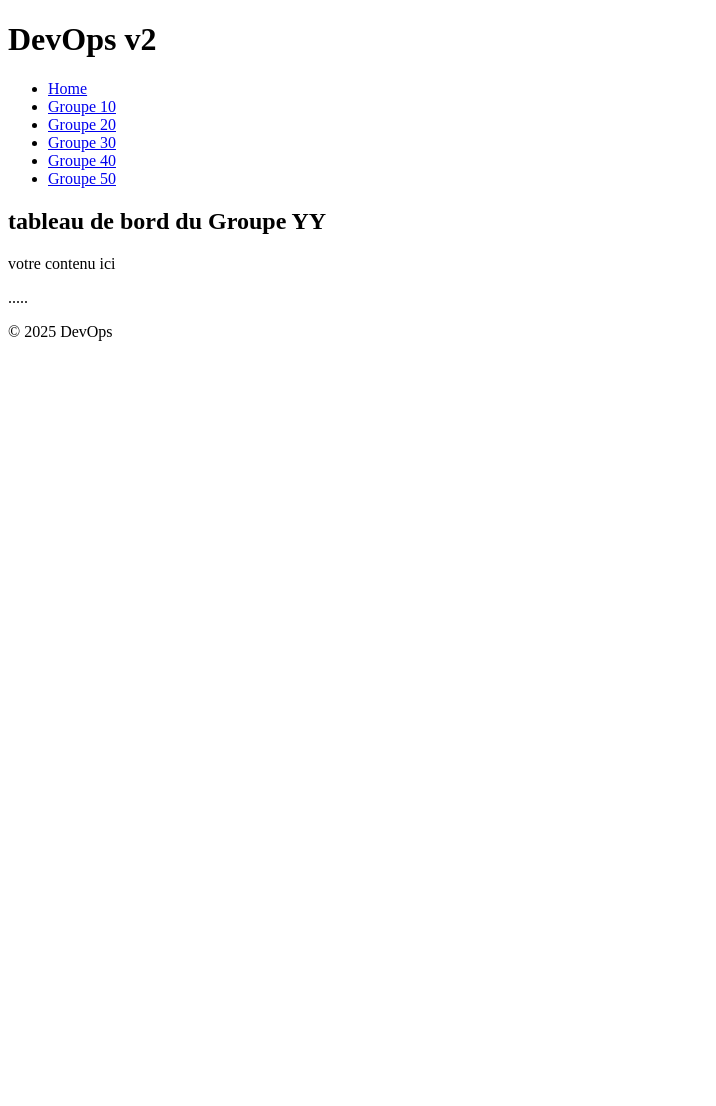
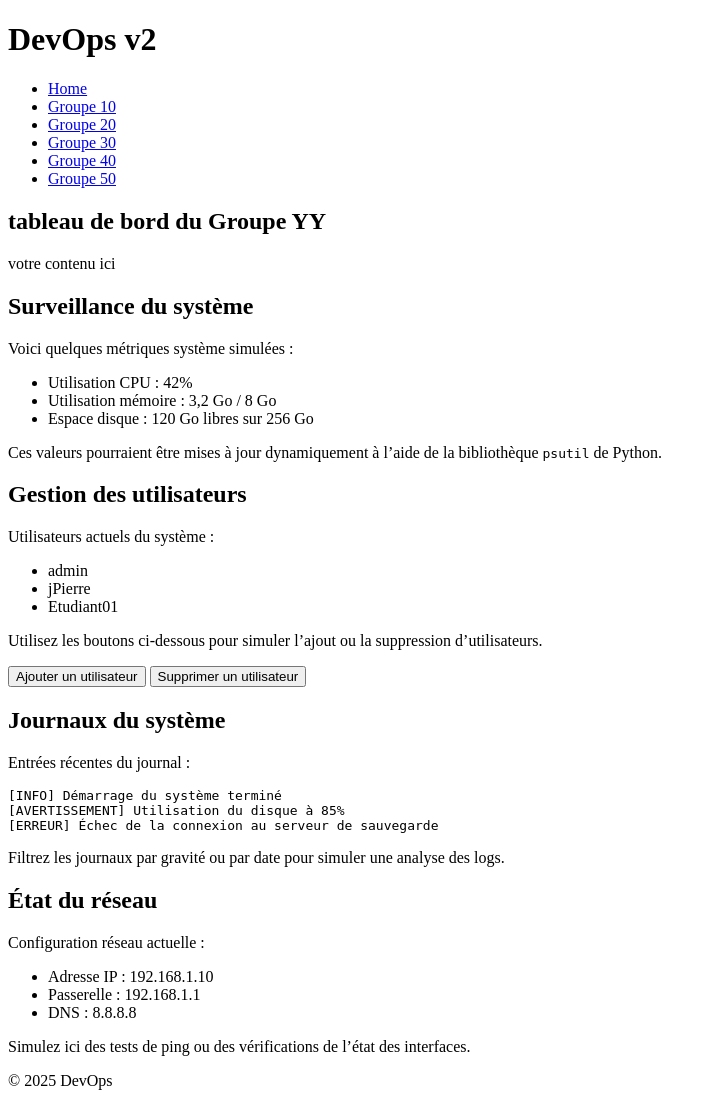
Before and after one commit to nooky77/devops-ci-cd-lab, a Flask app: page /groupe40 in a window 1280 px wide. Shown: the whole page, without its empty margins (0-716 px from the left). Before the commit the page ends 341 px from the top, so only its background shows below. Run offline with Flask 3, Linux system fonts and the light colour scheme.

Commit message:
Update groupe40.html
Petit less

```diff
--- a/templates/groupe40.html
+++ b/templates/groupe40.html
@@ -7,7 +7,41 @@
 
 <p>votre contenu ici</p>
 
-<p>.....</p>
+<h2>Surveillance du système</h2>
+<p>Voici quelques métriques système simulées :</p>
+<ul>
+  <li>Utilisation CPU : 42%</li>
+  <li>Utilisation mémoire : 3,2 Go / 8 Go</li>
+  <li>Espace disque : 120 Go libres sur 256 Go</li>
+</ul>
+<p>Ces valeurs pourraient être mises à jour dynamiquement à l’aide de la bibliothèque <code>psutil</code> de Python.</p>
+<h2>Gestion des utilisateurs</h2>
+<p>Utilisateurs actuels du système :</p>
+<ul>
+  <li>admin</li>
+  <li>jPierre</li>
+  <li>Etudiant01</li>
+</ul>
+<p>Utilisez les boutons ci-dessous pour simuler l’ajout ou la suppression d’utilisateurs.</p>
+<button>Ajouter un utilisateur</button>
+<button>Supprimer un utilisateur</button>
+<h2>Journaux du système</h2>
+<p>Entrées récentes du journal :</p>
+<pre>
+[INFO] Démarrage du système terminé
+[AVERTISSEMENT] Utilisation du disque à 85%
+[ERREUR] Échec de la connexion au serveur de sauvegarde
+</pre>
+<p>Filtrez les journaux par gravité ou par date pour simuler une analyse des logs.</p>
+<h2>État du réseau</h2>
+<p>Configuration réseau actuelle :</p>
+<ul>
+  <li>Adresse IP : 192.168.1.10</li>
+  <li>Passerelle : 192.168.1.1</li>
+  <li>DNS : 8.8.8.8</li>
+</ul>
+<p>Simulez ici des tests de ping ou des vérifications de l’état des interfaces.</p>
+
 
 
 {% endblock %}
```
